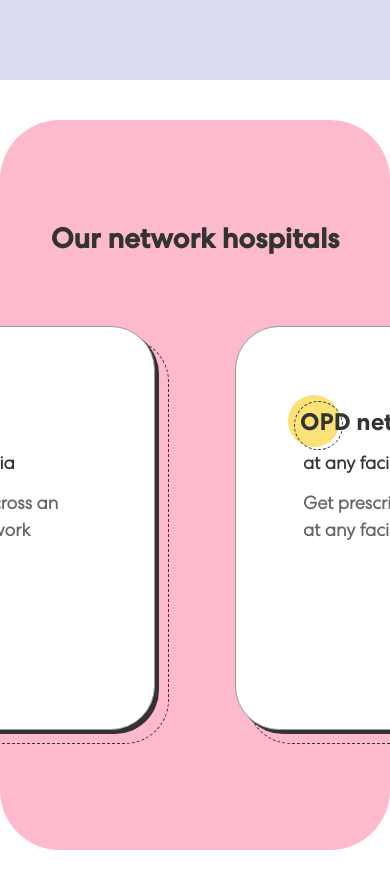
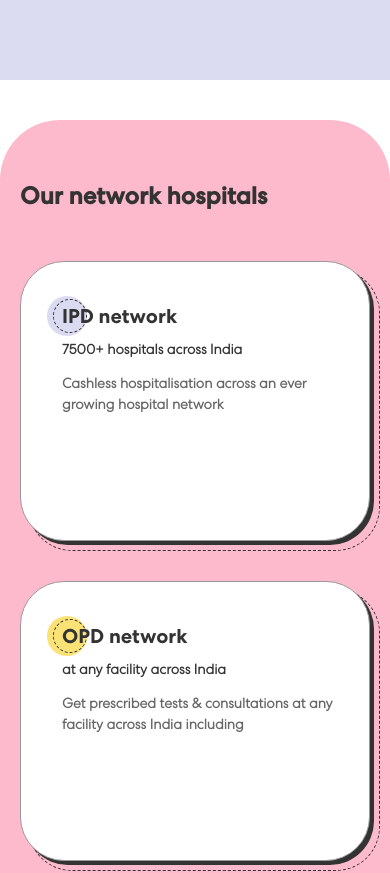
Before and after one commit to ManasChoudhary-01/EvenHealthcare-clone, a React (Vite) app: page / in a window 390 px wide. Shown: the part 6738-7611 px from the top of the page. Built offline with nearby package versions, Linux system fonts and the light colour scheme.

Commit message:
feat: Improve responsiveness of Network and Accordion components with layout adjustments

```diff
--- a/src/components/Home/FAQ/Accordion/accordion.module.scss
+++ b/src/components/Home/FAQ/Accordion/accordion.module.scss
@@ -15,7 +15,7 @@
         }
 
         span {
-            transition: transform .1s ease-in-out;
+            transition: transform 0.3s ease-in-out;
         }
     }
 
--- a/src/components/Home/Network/NetworkCard/networkcard.module.scss
+++ b/src/components/Home/Network/NetworkCard/networkcard.module.scss
@@ -82,3 +82,74 @@
         }
     }
 }
+
+@media(max-width: 1000px) {
+    .networkCard {
+        width: 46vw;
+        height: 400px;
+
+        &::after {
+            display: none;
+        }
+    }
+}
+
+@media(max-width: 800px) {
+    .networkCard {
+        width: 440px;
+        height: 280px;
+
+        &::after {
+            display: block;
+            left: 8px;
+            top: 8px;
+        }
+
+        .content {
+            padding-left: 26px;
+            padding-top: 34px;
+
+            .titleContainer {
+
+                h3 {
+                    font-size: 20px;
+                    transform: translateX(-25px);
+                }
+
+                .circle {
+                    height: 40px;
+                    width: 40px;
+
+                    &::after {
+                        height: 80%;
+                        left: 6px;
+                        top: 3px;
+                        width: 80%;
+                    }
+                }
+            }
+
+            .headline {
+                font-size: 14px;
+            }
+
+            p {
+                font-size: 14px;
+            }
+        }
+    }
+}
+
+@media(max-width: 480px) {
+    .networkCard {
+        width: calc(100vw - 40px);
+
+        .content {
+
+            p {
+                max-width: 90%;
+            }
+
+        }
+    }
+}
--- a/src/components/Home/Network/network.module.scss
+++ b/src/components/Home/Network/network.module.scss
@@ -7,7 +7,7 @@
         background-color: #febacd;
         border-radius: 60px;
         padding-bottom: 120px;
-        padding-top: 100px;
+        padding-top: 80px;
         display: flex;
         flex-direction: column;
         align-items: center;
@@ -24,7 +24,47 @@
         .networkcardContainer {
             margin-top: 20px;
             display: flex;
+            justify-content: center;
             gap: 80px;
         }
     }
 }
+
+@media(max-width: 1000px) {
+    .network {
+
+        .wrapper {
+
+            .networkcardContainer {
+                gap: 40px;
+            }
+        }
+    }
+}
+
+@media(max-width: 800px) {
+    .network {
+
+        .wrapper {
+            border-radius: 0;
+            border-top-left-radius: 60px;
+            border-top-right-radius: 60px;
+            padding-bottom: 60px;
+            padding-top: 60px;
+            padding-left: 20px;
+            padding-right: 20px;
+            align-items: flex-start;
+
+            h2 {
+                font-size: 24px;
+                margin-bottom: 30px;
+            }
+
+            .networkcardContainer {
+                gap: 40px;
+                flex-direction: column;
+                align-items: flex-start;
+            }
+        }
+    }
+}
```
